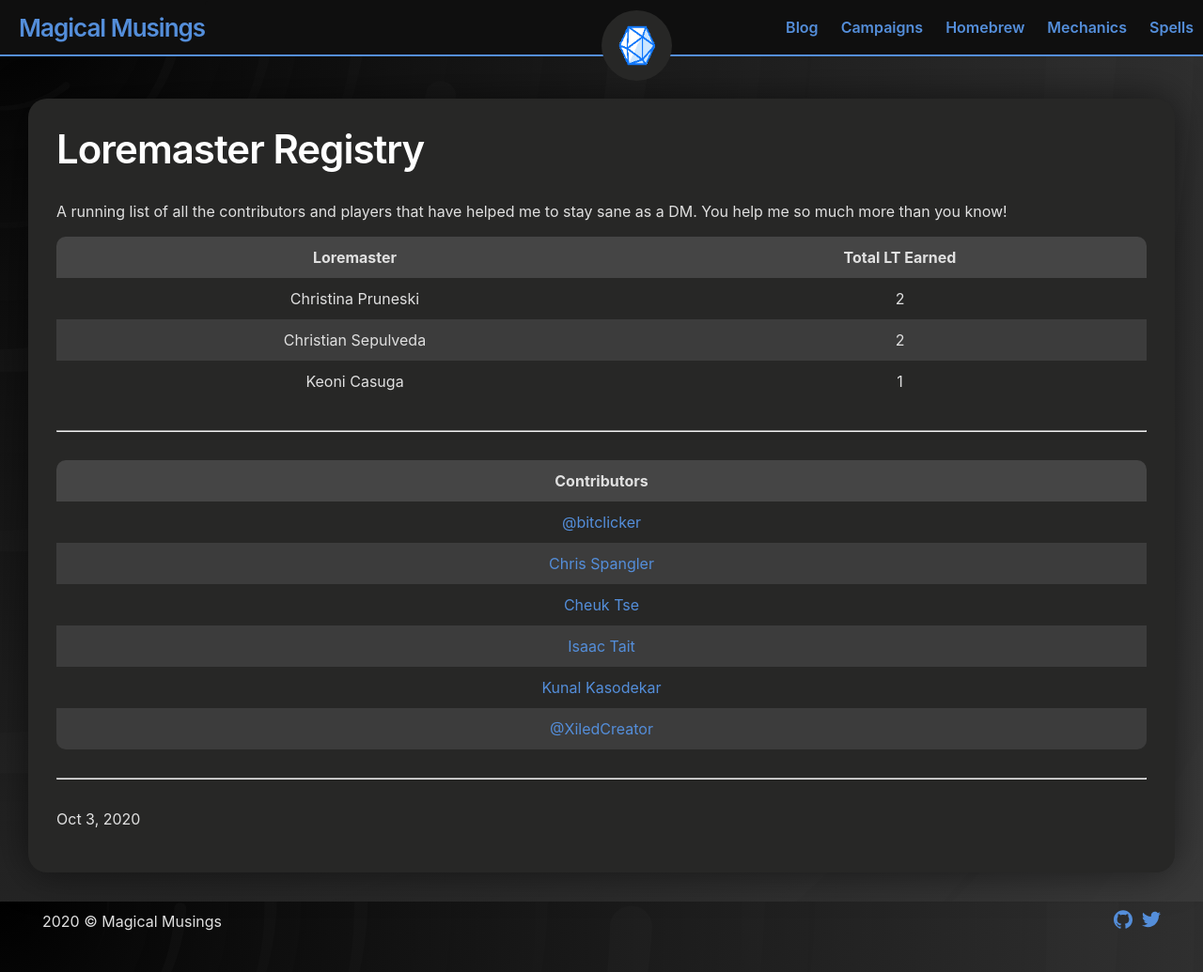
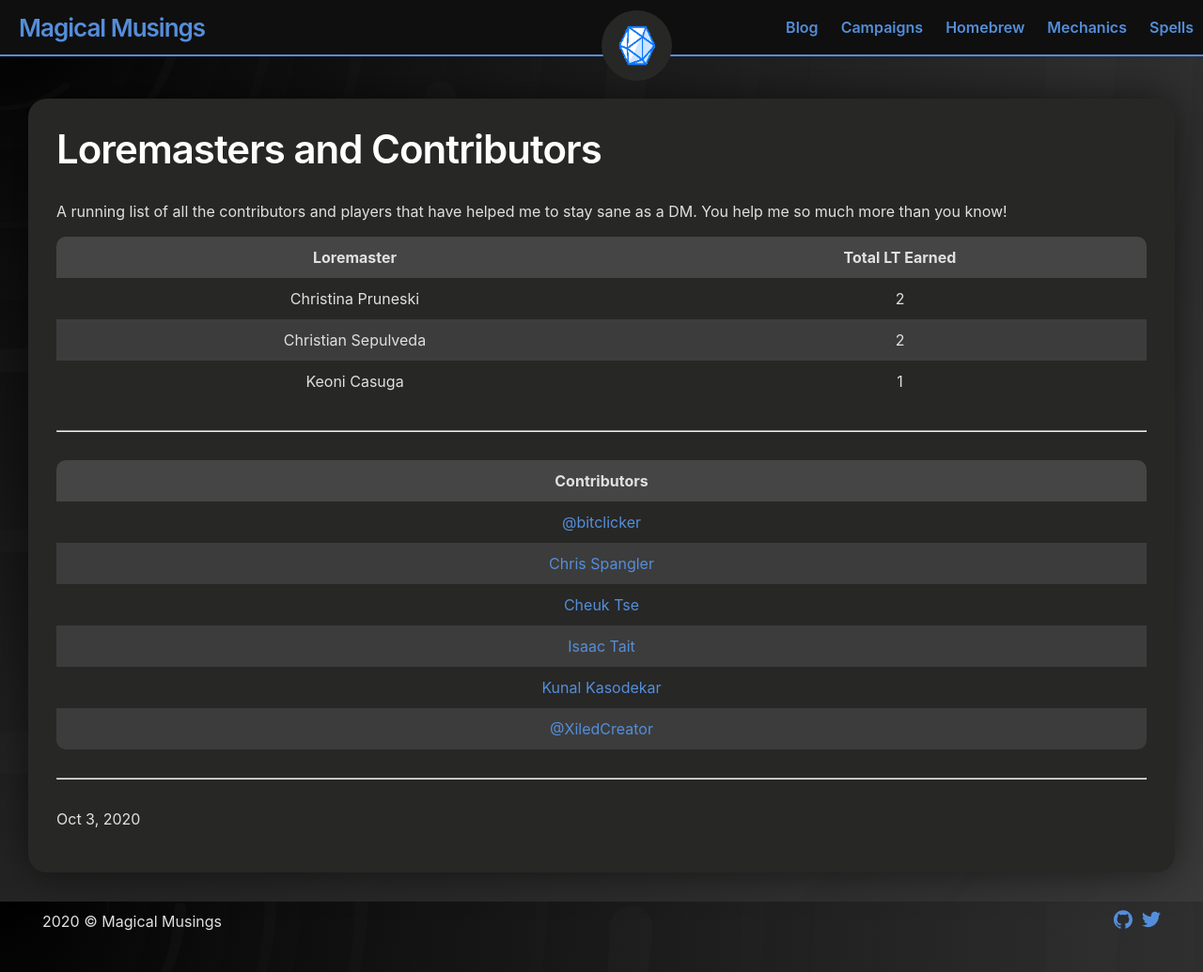
Before and after one commit to andersthemagi/magicalmusings.github.io, a Jekyll site: the page built from _posts/2020-10-03-loremasters.md, in a window 1280 px wide and 1035 px high. Shown: the whole window at 94% size. Built offline with Jekyll 4.4.1, drawn with Linux system fonts in a browser that asks for light colours.

```diff
--- a/_posts/2020-10-03-loremasters.md
+++ b/_posts/2020-10-03-loremasters.md
@@ -1,5 +1,5 @@
 ---
-title: Loremaster Registry
+title: Loremasters and Contributors
 permalink: /loremasters/
 layout: post
 ---
```
Also changed, not shown: index.md (+2 -0 lines).
